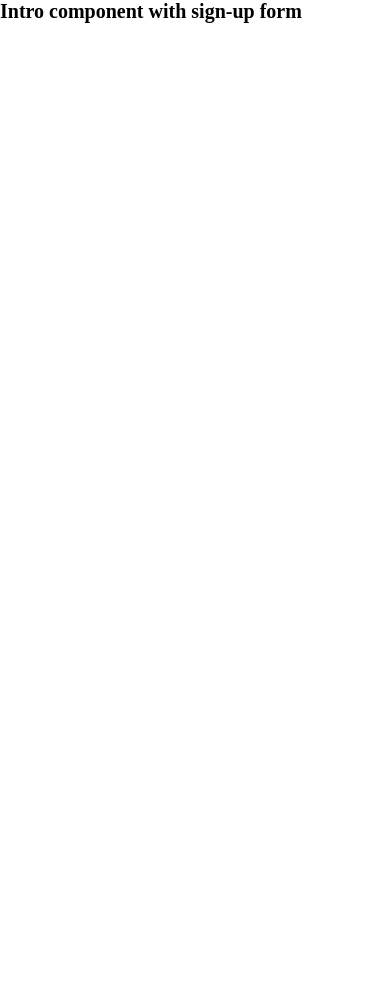
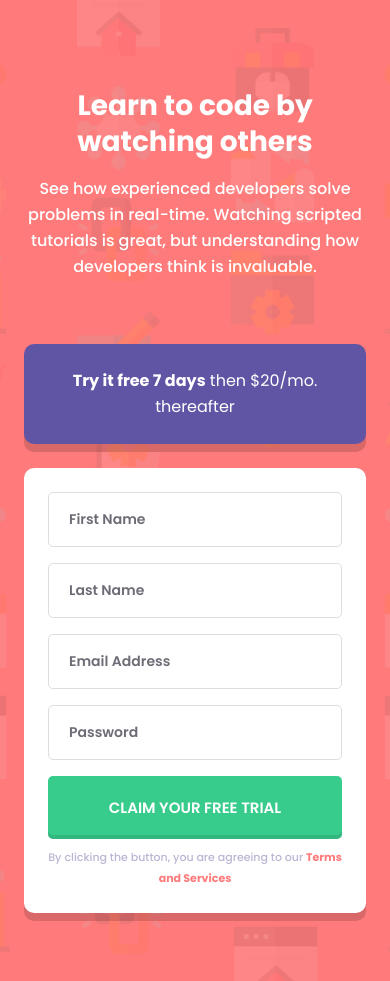
Before and after one commit to manjeshrv592/intro-component-with-signup-form, a plain HTML site: page index.html in a window 390 px wide. Before the commit the page ends 844 px from the top, so only its background shows below. Drawn offline with Linux system fonts and the light colour scheme.

Commit message:
Finished styling mobile and desktop ui

```diff
--- a/css/style.css
+++ b/css/style.css
@@ -2,8 +2,17 @@
 /* Custom Properties */
 :root {
   /* Colors */
+  --white: #fff;
+  --black: #000;
+  --red: hsl(0, 100%, 74%);
+  --green: hsl(154, 59%, 51%);
+  --blue: hsl(248, 32%, 49%);
+  --dark-blue: hsl(249, 10%, 26%);
+  --grayish-blue: hsl(246, 25%, 77%);
+  --light-grey: #dedede;
 
   /* Fonts */
+  --font-body: 'Poppins', sans-serif;
 }
 
 /***********************************/
@@ -21,6 +30,15 @@ html {
 }
 
 body {
+  font-size: 1.6rem;
+  font-family: var(--font-body);
+  font-weight: 500;
+  line-height: 2.6rem;
+  background-image: url('./../images/bg-intro-mobile.png');
+  background-size: cover;
+  background-position: top;
+  background-repeat: no-repeat;
+  background-color: var(--red);
 }
 
 img {
@@ -38,13 +56,156 @@ img {
 .h4,
 .h5,
 .h6 {
+  font-weight: 700;
+}
+
+.h1 {
+  font-size: 2.8rem;
+  line-height: 3.6rem;
 }
 
 /***********************************/
 /* Main Layout */
+.hero {
+  padding-top: 8.8rem;
+  padding-bottom: 6.8rem;
+}
+
+.hero-content {
+  display: grid;
+  grid-gap: 6.4rem;
+  max-width: 50rem;
+  margin-left: auto;
+  margin-right: auto;
+}
+
+.hero-title {
+  margin-bottom: 1.6rem;
+}
+
+.container {
+  width: 100%;
+  max-width: 115.8rem;
+  padding-left: 2.4rem;
+  padding-right: 2.4rem;
+  margin-left: auto;
+  margin-right: auto;
+}
+
+.hero-text {
+  text-align: center;
+}
+
+.terms {
+  font-size: 1.1rem;
+  color: var(--grayish-blue);
+  line-height: 2.1rem;
+}
+
+/***********************************/
+/* Components */
+
+/* Price */
+.price {
+  color: var(--white);
+  background-color: var(--blue);
+  font-weight: 400;
+  padding: 2.4rem 4rem;
+  text-align: center;
+  border-radius: 1rem;
+  box-shadow: 0 0.8rem 0 rgba(0, 0, 0, 0.15);
+}
+
+.price-highlight {
+  font-weight: 700;
+}
+
+/* Card */
+.card {
+  background-color: var(--white);
+  padding: 2.4rem;
+  border-radius: 1rem;
+  box-shadow: 0 0.8rem 0 rgba(0, 0, 0, 0.15);
+}
+
+/* Form */
+.form-group {
+  margin-bottom: 1.6rem;
+}
+
+.input {
+  font-family: inherit;
+  font-weight: 600;
+  font-size: 1.4rem;
+  border-radius: 0.5rem;
+  color: var(--dark-blue);
+  padding: 1.6rem 2rem;
+  border: 1px solid var(--light-grey);
+  width: 100%;
+}
+
+.input:focus {
+  border-color: var(--blue);
+  outline: none;
+}
+
+input::placeholder {
+  color: var(--dark-blue);
+  opacity: 0.75;
+}
+
+/* Buttons */
+.btn {
+  padding: 2rem;
+  font-size: 1.5rem;
+  font-family: inherit;
+  text-transform: uppercase;
+  font-weight: 600;
+  border: none;
+  border-radius: 0.5rem;
+  box-shadow: inset 0 -0.4rem 0 rgba(0, 0, 0, 0.1);
+  cursor: pointer;
+}
+
+.btn-success {
+  background-color: var(--green);
+  color: var(--white);
+  transition: all 0.3s ease;
+}
+
+.btn-success:hover {
+  background-color: #77e2b3;
+}
 
 /***********************************/
 /* Util Classes */
+.text-white {
+  color: #fff;
+}
+
+.text-red {
+  color: var(--red);
+}
+
+.text-center {
+  text-align: center;
+}
+
+.fw-700 {
+  font-weight: 700;
+}
+
+.mb-md {
+  margin-bottom: 2.4rem;
+}
+
+.mb-sm {
+  margin-bottom: 0.8rem;
+}
+
+.w-100 {
+  width: 100%;
+}
 
 /**************************************/
 /* Responsive styling */
@@ -56,10 +217,28 @@ img {
 
 /* Medium devices (tablets, 768px and up) */
 @media (min-width: 768px) {
+  .h1 {
+    font-size: 5rem;
+    line-height: 5.5rem;
+  }
 }
 
 /* Large devices (desktops, 992px and up) */
 @media (min-width: 992px) {
+  .hero {
+    padding-top: 12rem;
+    padding-bottom: 12rem;
+  }
+
+  .hero-content {
+    max-width: 100%;
+    grid-template-columns: repeat(2, 1fr);
+    align-items: center;
+  }
+
+  .hero-text {
+    text-align: left;
+  }
 }
 
 /* X-Large devices (large desktops, 1200px and up) */
--- a/index.html
+++ b/index.html
@@ -11,12 +11,92 @@
       sizes="32x32"
       href="./images/favicon-32x32.png"
     />
+    <!-- Google fonts -->
+    <link rel="preconnect" href="https://fonts.googleapis.com" />
+    <link rel="preconnect" href="https://fonts.gstatic.com" crossorigin />
+    <link
+      href="https://fonts.googleapis.com/css2?family=Poppins:wght@400;500;600;700&display=swap"
+      rel="stylesheet"
+    />
+    <!-- CSS -->
     <link rel="stylesheet" href="./css/style.css" />
     <title>Frontend Mentor | Intro component with sign up form</title>
   </head>
   <body>
-    <h1>Intro component with sign-up form</h1>
+    <main>
+      <section class="hero">
+        <div class="container">
+          <div class="hero-content">
+            <div class="hero-text text-white">
+              <h1 class="h1 hero-title">Learn to code by watching others</h1>
+              <p class="hero-lead">
+                See how experienced developers solve problems in real-time.
+                Watching scripted tutorials is great, but understanding how
+                developers think is invaluable.
+              </p>
+            </div>
+            <div class="hero-form">
+              <article class="price mb-md">
+                <span class="price-highlight">Try it free 7 days</span> then
+                $20/mo. thereafter
+              </article>
 
+              <article class="card">
+                <div class="card-body">
+                  <form action="#" class="form mb-sm">
+                    <div class="form-group">
+                      <div class="input-group">
+                        <input
+                          type="text"
+                          class="input"
+                          placeholder="First Name"
+                        />
+                      </div>
+                    </div>
+                    <div class="form-group">
+                      <div class="input-group">
+                        <input
+                          type="text"
+                          class="input"
+                          placeholder="Last Name"
+                        />
+                      </div>
+                    </div>
+                    <div class="form-group">
+                      <div class="input-group">
+                        <input
+                          type="email"
+                          class="input"
+                          placeholder="Email Address"
+                        />
+                      </div>
+                    </div>
+                    <div class="form-group">
+                      <div class="input-group">
+                        <input
+                          type="password"
+                          class="input"
+                          placeholder="Password"
+                        />
+                      </div>
+                    </div>
+                    <button type="submit" class="btn btn-success w-100">
+                      claim your free trial
+                    </button>
+                  </form>
+                  <p class="terms text-center">
+                    By clicking the button, you are agreeing to our
+                    <span class="text-red fw-700">Terms and Services</span>
+                  </p>
+                </div>
+              </article>
+            </div>
+          </div>
+        </div>
+      </section>
+    </main>
+
+    <!-- JS -->
     <script src="./js/script.js"></script>
   </body>
 </html>
```
